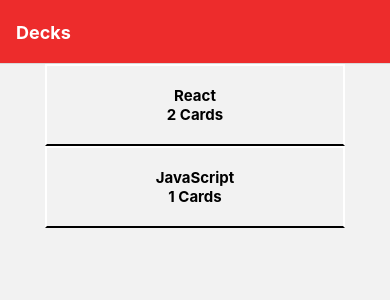
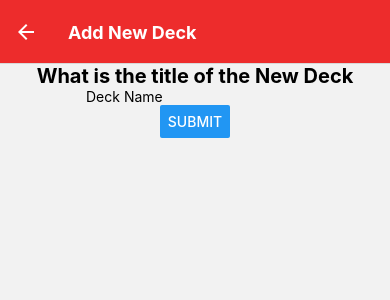
Before and after one commit to bozicschucky/mobileFlashCardsUdacity, a React Native app: screen /NewDeck in a window 390 px wide. Shown: the top 300 px of the page. Built offline with nearby package versions, Linux system fonts and the light colour scheme.

Commit message:
add logic to handle adding a new deck (#1)
* add logic to handle adding a new deck

* add flatlist to render all decks

```diff
--- a/App.js
+++ b/App.js
@@ -15,6 +15,7 @@
 import HomeScreen from './src/screens/HomeScreen';
 import DeckDetails from './src/screens/DeckDetails';
 import NewCard from './src/screens/NewCard';
+import NewDeck from './src/screens/NewDeck';
 
 const Stack = createNativeStackNavigator();
 
@@ -50,6 +51,11 @@
             component={NewCard}
             options={{title: 'Add Card'}}
           />
+          <Stack.Screen
+            name="NewDeck"
+            component={NewDeck}
+            options={{title: 'Add New Deck'}}
+          />
         </Stack.Navigator>
       </NavigationContainer>
     </Provider>
--- a/src/screens/HomeScreen.js
+++ b/src/screens/HomeScreen.js
@@ -1,32 +1,39 @@
 import React from 'react';
-import {useDispatch, useSelector} from 'react-redux';
-import {
-  View,
-  Text,
-  StatusBar,
-  StyleSheet,
-  Button,
-  TouchableHighlight,
-} from 'react-native';
+import {useSelector} from 'react-redux';
+import {View, StyleSheet, Button, FlatList} from 'react-native';
 import Deck from '../components/Deck';
 
 export default function HomeScreen({navigation}) {
   const DECKS = useSelector(state => state.decks);
   const decks = Object.values(DECKS);
+
+  const formattedDecksData = decks.map(deck => ({
+    ...deck,
+    title: deck.title,
+    id: Math.random().toString(36),
+  }));
   const handleDeckNavigation = deck => {
     navigation.navigate('DeckDetails', {title: deck});
   };
+
+  const handleAddNewDeck = () => {
+    navigation.navigate('NewDeck');
+  };
+  const renderDeck = ({item}) => (
+    <Deck
+      key={item.id}
+      name={item.title}
+      cardsNumber={item.questions.length}
+      handleDeckNavigation={() => handleDeckNavigation(item.title)}
+    />
+  );
   return (
     <View>
       <View style={styles.decksContainer}>
-        {decks.map((deck, index) => (
-          <Deck
-            key={index}
-            name={deck.title}
-            cardsNumber={deck.questions.length}
-            handleDeckNavigation={() => handleDeckNavigation(deck.title)}
-          />
-        ))}
+        <View style={styles.button}>
+          <Button title="Add Deck" onPress={handleAddNewDeck} />
+        </View>
+        <FlatList data={formattedDecksData} renderItem={renderDeck} />
       </View>
     </View>
   );
@@ -37,6 +44,11 @@
     backgroundColor: 'purple',
     height: 50,
   },
+  button: {
+    marginTop: 10,
+    marginBottom: 10,
+  },
+
   statusTitle: {
     color: 'white',
     fontSize: 20,
@@ -52,10 +64,8 @@
     paddingRight: 40,
   },
   decksContainer: {
-    // backgroundColor: 'yellow',
     flexDirection: 'column',
     justifyContent: 'center',
     alignItems: 'center',
-    // flex: 1,
   },
 });
--- /dev/null
+++ b/src/screens/NewDeck.js
@@ -0,0 +1,54 @@
+import React, {useState} from 'react';
+import {useDispatch} from 'react-redux';
+import {View, Text, TextInput, Button, StyleSheet} from 'react-native';
+
+export default function NewDeck({navigation}) {
+  const dispatch = useDispatch();
+  const [deckName, setDeckName] = useState('');
+
+  const handleDeckName = deckName => {
+    setDeckName(deckName);
+    console.log(deckName);
+  };
+  const handleNewDeckSubmit = () => {
+    dispatch({type: 'ADD_NEW_DECK', payload: {title: deckName}});
+    navigation.navigate('Decks');
+  };
+  return (
+    <View>
+      <View style={style.container}>
+        <Text style={style.title}>What is the title of the New Deck</Text>
+        <TextInput
+          placeholder="Deck Name"
+          placeholderTextColor="black"
+          onChangeText={handleDeckName}
+        />
+        <Button
+          style={style.button}
+          title="Submit"
+          onPress={handleNewDeckSubmit}
+        />
+      </View>
+    </View>
+  );
+}
+
+const style = StyleSheet.create({
+  container: {
+    alignItems: 'center',
+    justifyContent: 'center',
+    width: '100%',
+  },
+  title: {
+    color: '#000',
+    fontSize: 20,
+    fontWeight: 'bold',
+  },
+  button: {
+    backgroundColor: '#000',
+    color: '#fff',
+    padding: 10,
+    margin: 10,
+    borderRadius: 5,
+  },
+});
--- a/src/store/AppReducer.js
+++ b/src/store/AppReducer.js
@@ -40,6 +40,13 @@
         questions: [...state.decks[title].questions, {question, answer}],
       };
     },
+    ADD_NEW_DECK: (state, action) => {
+      const {title} = action.payload;
+      state.decks[title] = {
+        title,
+        questions: [],
+      };
+    },
   },
 });
 
```
